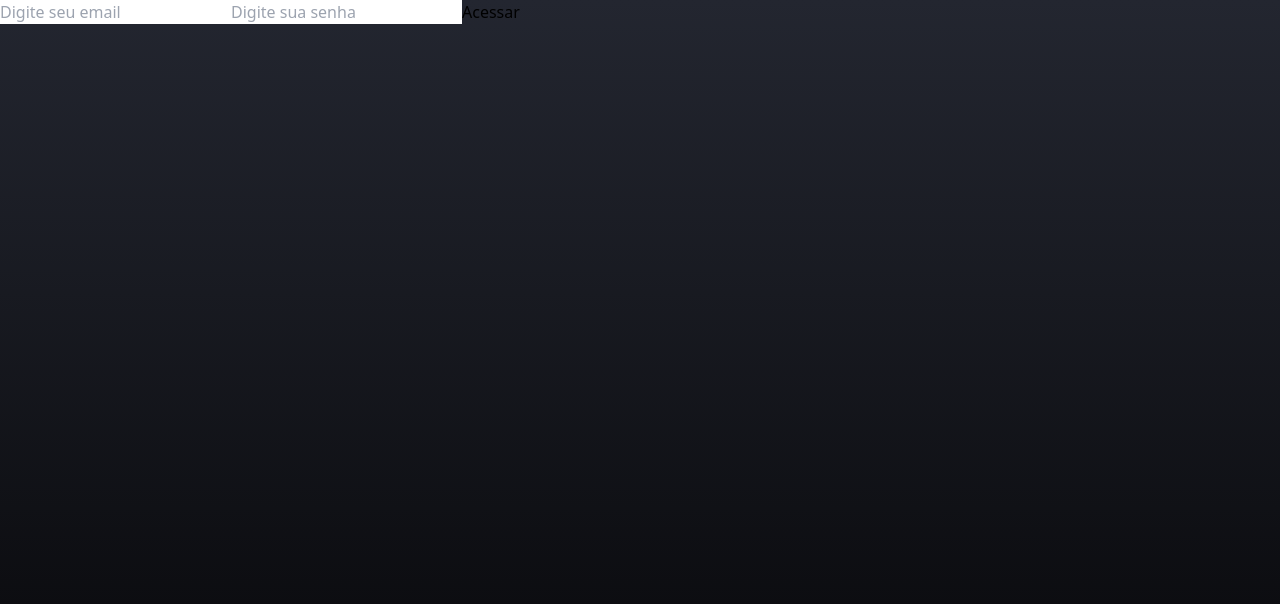
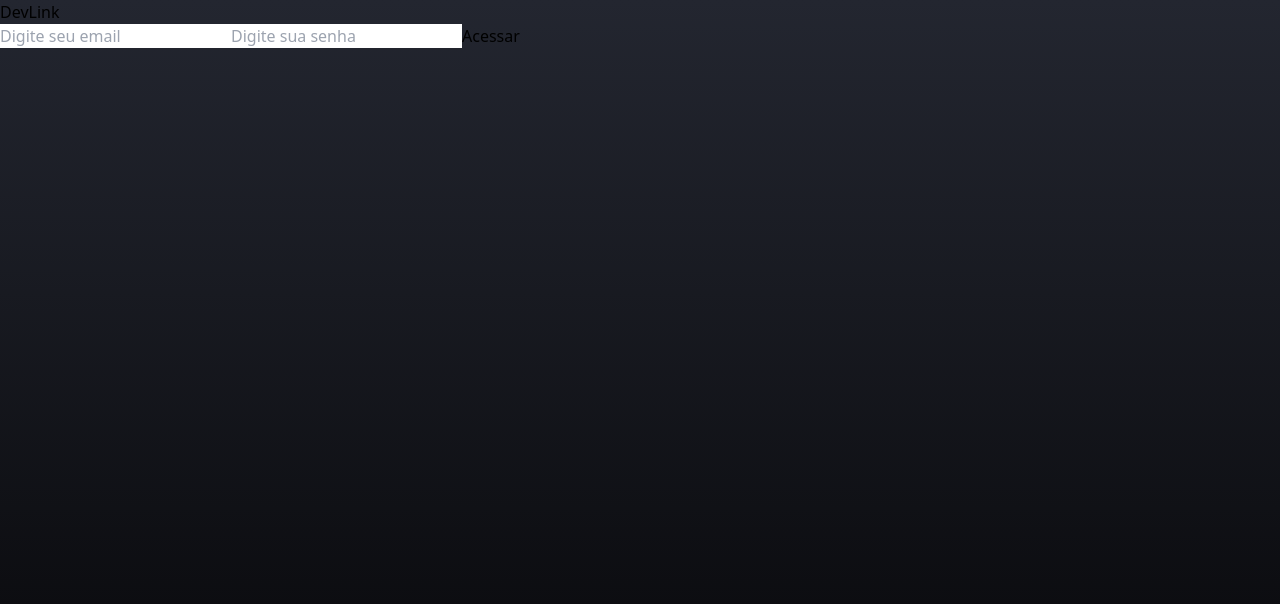
Before and after one commit to BTFitti/devLinks_project, a React (Vite) app: page /login in a window 1280 px wide. Shown: the top 604 px of the page. Built offline with nearby package versions, Linux system fonts and the light colour scheme.

Commit message:
Creating the input component & login page
By creating the input component, i can reuse it on different pages of my application. And i can apply styles with tailwind.

```diff
--- /dev/null
+++ b/src/components/input/index.tsx
@@ -0,0 +1,27 @@
+import { InputHTMLAttributes, useState } from "react"
+//A tipagem InputProps está extendendo todas as propriedades que o tipo input recebe.
+
+/*
+InputHTMLAttributes: Este tipo é importado do React e representa as propriedades padrão que um elemento <input> HTML pode ter.
+Isso inclui atributos como type, value, placeholder, onChange, etc.
+
+Extensão de InputHTMLAttributes: A interface InputProps estende InputHTMLAttributes<HTMLInputElement>.
+Isso significa que qualquer propriedade válida para um elemento <input> HTML também é válida para o componente Input.
+
+
+O componente Input recebe um objeto props do tipo InputProps.
+Isso significa que o componente pode receber qualquer propriedade válida de um elemento <input> ou seja, pode receber um
+type, value, placeholder, onChange.
+
+
+*/
+interface InputProps extends InputHTMLAttributes<HTMLInputElement>{}
+
+export function Input(props: InputProps){
+    return(
+        <input
+        className="  border-0 h-9 rounded-md mb-5 px-3 outline-none"
+        {...props}
+        />
+    )
+}
--- a/src/pages/login/index.tsx
+++ b/src/pages/login/index.tsx
@@ -1,19 +1,49 @@
-
-import { useNavigate } from "react-router-dom";
+import { FormEvent, useState } from "react";
+import { Input } from "../../components/input";
+import { Link, useNavigate } from "react-router-dom";
 export function Login() {
   const navigate = useNavigate();
+  const [email, setEmail] = useState("");
+  const [password, setPassword] = useState("");
 
-
-  function handleSubmit() {
+  function handleSubmit(e: FormEvent) {
+    e.preventDefault();
     navigate("/admin");
   }
   return (
-    <main >
-      <form action="" onSubmit={handleSubmit}>
-        <input type="text" placeholder="Digite seu email" />
-        <input type="text" placeholder="Digite sua senha" />
-        <button>Acessar</button>
+    <div className="flex w-full h-screen items-center justify-center flex-col">
+      <Link to={"/"}>
+        <h1 className="mt-11 text-white mb-7 font-bold text-5xl">
+          Dev
+          <span className="bg-gradient-to-r from-emerald-300 to-sky-500 bg-clip-text text-transparent ">
+            Link
+          </span>
+        </h1>
+      </Link>
+      {/* Ativando o display flex, os elementos dentro do form pegam a largura de 100% */}
+      <form
+        onSubmit={handleSubmit}
+        className="w-full max-w-xl flex flex-col px-"
+      >
+        <Input
+          placeholder="Digite seu email"
+          type="email"
+          value={email}
+          onChange={(e) => setEmail(e.target.value)}
+        />
+        <Input
+          placeholder="Digite sua senha"
+          type="password"
+          value={password}
+          onChange={(e) => setPassword(e.target.value)}
+        />
+        <button
+          type="submit"
+          className="h-11 bg-gradient-to-tl from-sky-800 to-emerald-300 rounded-lg border-0 text-xl p-1 font-medium text-white "
+        >
+          Acessar
+        </button>
       </form>
-    </main>
+    </div>
   );
 }
```
